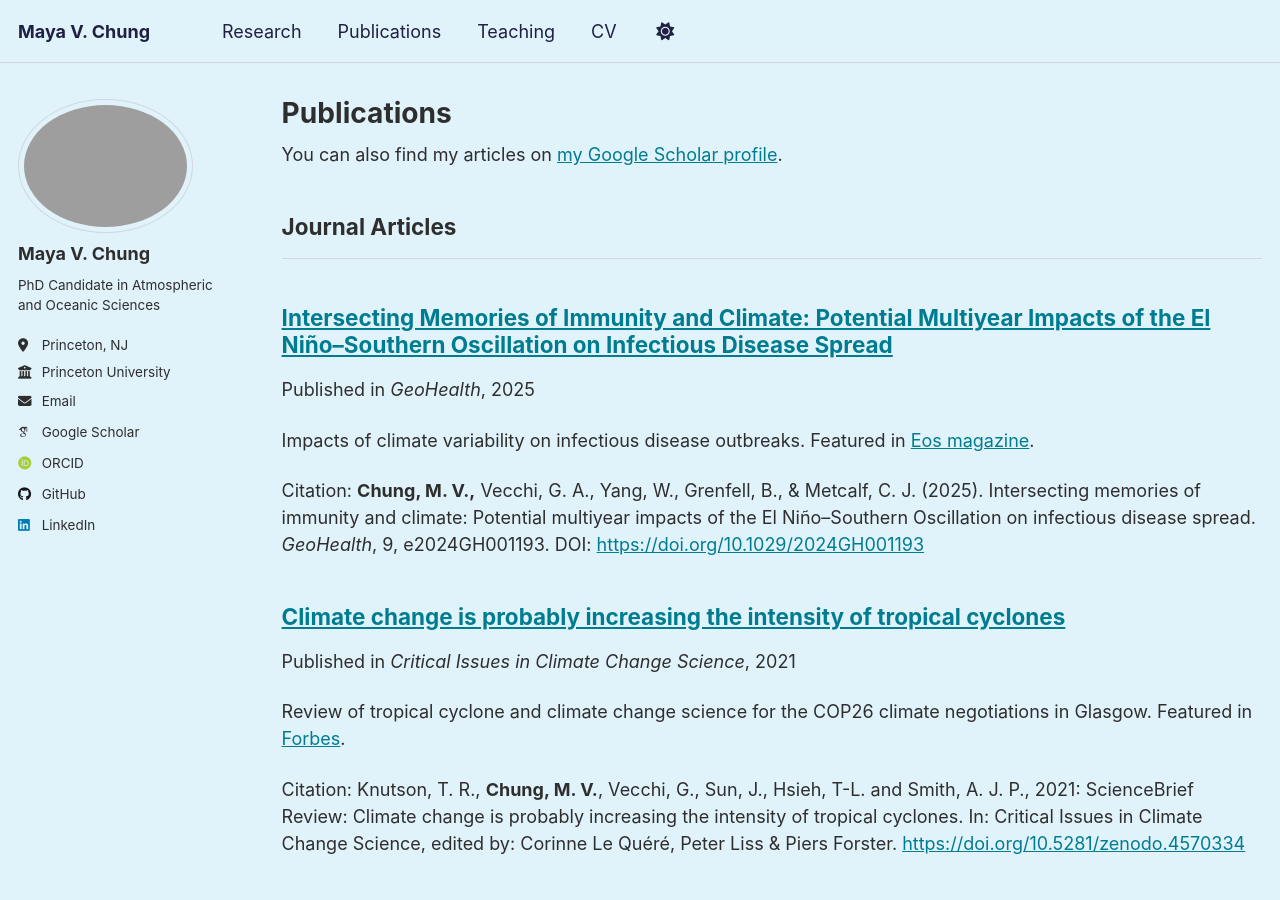
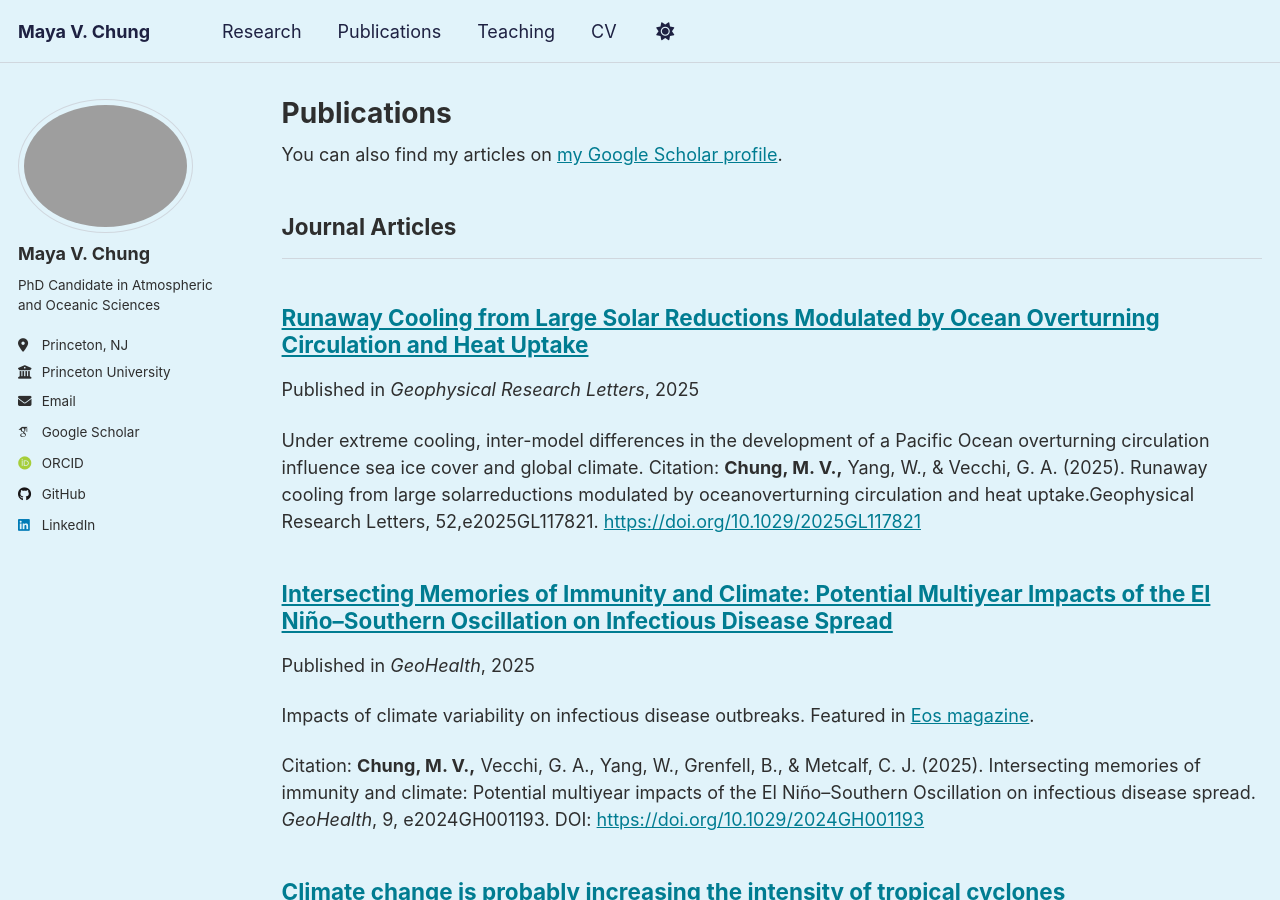
Before and after one commit to mayavchung/mayavchung.github.io, a Jekyll site: the page built from _pages/publications.html, in a window 1280 px wide and 900 px high. Built offline with Jekyll 4.4.1, drawn with Linux system fonts in a browser that asks for light colours; some web fonts are replaced; a script that is not in the unit is left out.

Commit message:
Update paper-solar-change.md

```diff
--- a/_publications/paper-solar-change.md
+++ b/_publications/paper-solar-change.md
@@ -3,11 +3,9 @@ title: "Runaway Cooling from Large Solar Reductions Modulated by Ocean Overturni
 collection: publications
 category: manuscripts
 permalink: /publication/paper-solar-change
-excerpt: 'Under extreme cooling, inter-model differences in the development of a Pacific Ocean overturning circulation influence sea ice cover and global climate.'
+excerpt: 'Under extreme cooling, inter-model differences in the development of a Pacific Ocean overturning circulation influence sea ice cover and global climate.
 
-
-Citation: **Maya V. Chung,** Wenchang Yang, Gabriel Vecchi. Runaway Cooling from Large Solar Reductions Modulated by Ocean Overturning Circulation and Heat Uptake. *Geophysical Research Letters*. October 3, 2025.
-DOI: [https://doi.org/10.1029/2025GL117821](https://agupubs.onlinelibrary.wiley.com/doi/full/10.1029/2025GL117821)'
+Citation: **Chung, M. V.,** Yang, W., & Vecchi, G. A. (2025). Runaway cooling from large solarreductions modulated by oceanoverturning circulation and heat uptake.Geophysical Research Letters, 52,e2025GL117821. [https://doi.org/10.1029/2025GL117821](https://doi.org/10.1029/2025GL117821)'
 date: 2025-10-03
 venue: 'Geophysical Research Letters'
 ---
```
